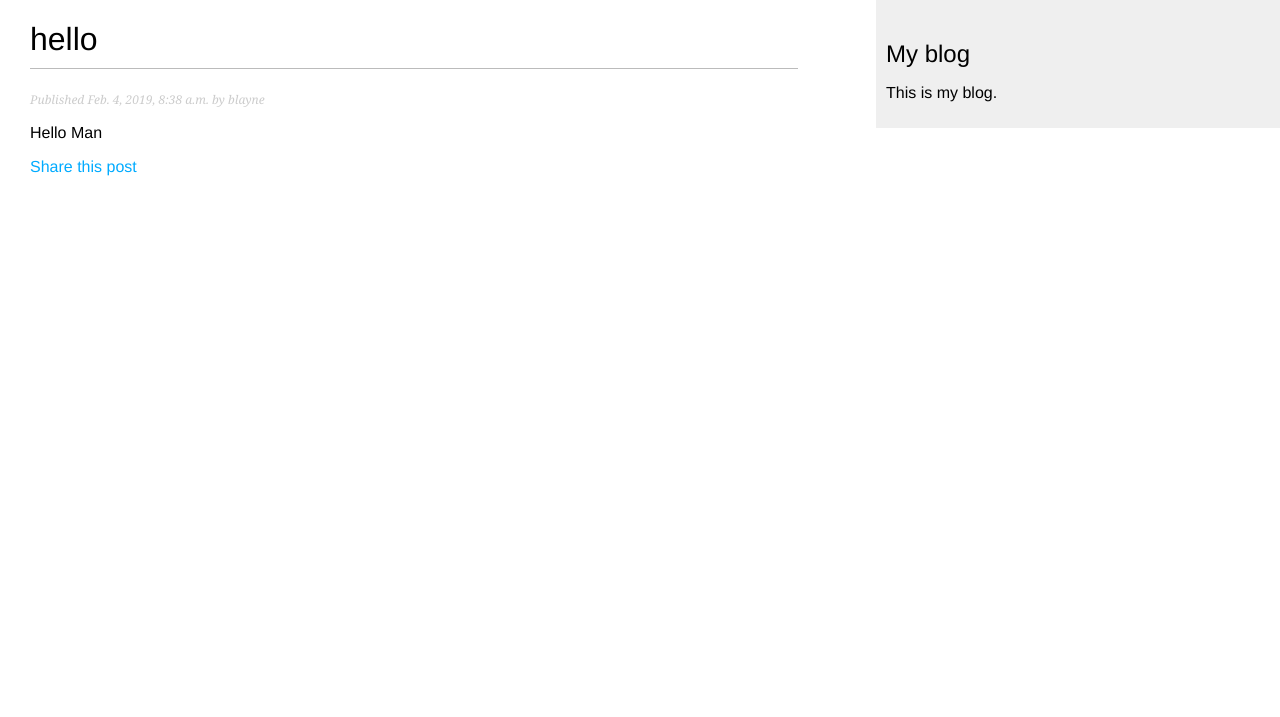
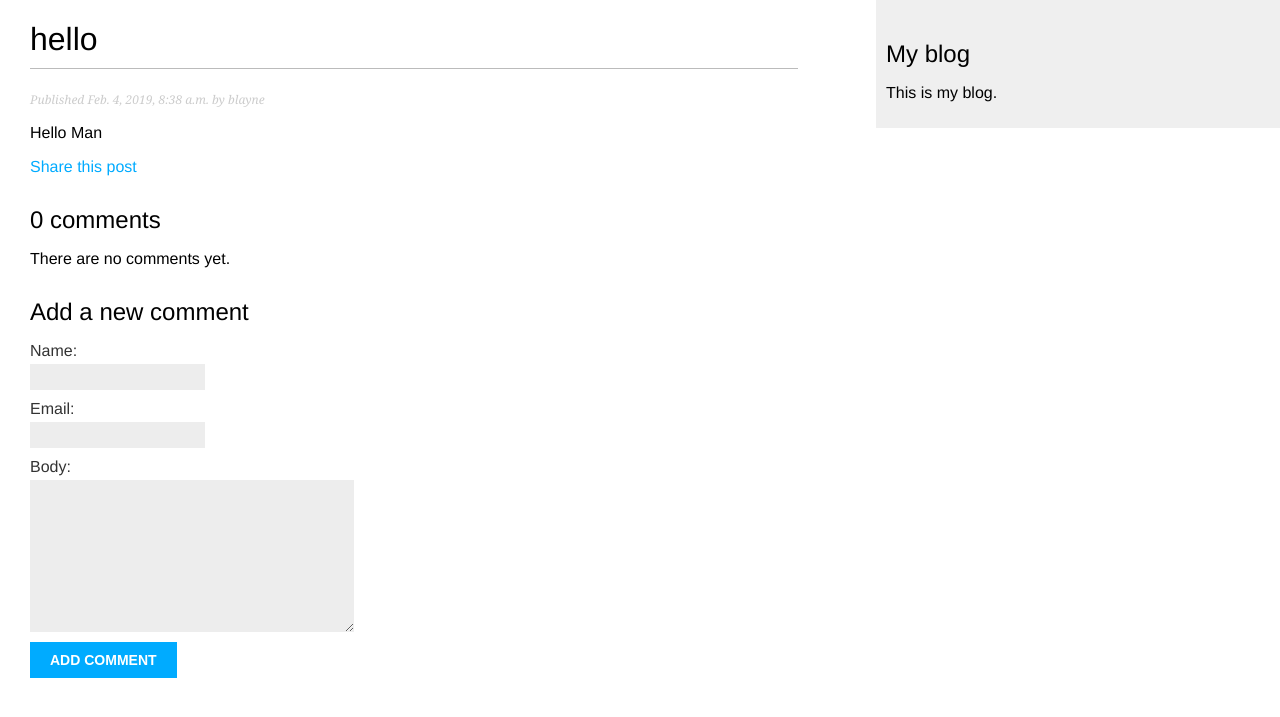
Before and after one commit to MarchenkoRoman/test, a Django app: a page that uses blog/templates/blog/post/detail.html in a window 1280 px wide. Shown: the top 717 px of the page. Run offline with Django 3.2, Linux system fonts and the light colour scheme; data comes from the database, SQL or seed files in the repository; both versions use the stored data as it was after the commit.

Commit message:
Let`s try it 2

```diff
--- a/blog/forms.py
+++ b/blog/forms.py
@@ -1,4 +1,5 @@
 from django import forms
+from .models import Comment
 
 
 class EmailPostForm(forms.Form):
@@ -6,3 +7,9 @@ class EmailPostForm(forms.Form):
     email = forms.EmailField()
     to = forms.EmailField()
     comments = forms.CharField(required=False, widget=forms.Textarea)
+
+
+class CommentForm(forms.ModelForm):
+    class Meta:
+        model = Comment
+        fields = ('name', 'email', 'body')
--- a/blog/models.py
+++ b/blog/models.py
@@ -2,6 +2,7 @@ from django.db import models
 from django.utils import timezone
 from django.contrib.auth.models import User
 from django.urls import reverse
+from taggit.managers import TaggableManager
 
 
 class PublishedManager(models.Manager):
@@ -24,14 +25,29 @@ class Post(models.Model):
     status = models.CharField(max_length=10, choices=STATUS_CHOICE, default='draft')
     objects = models.Manager()  # The default manager
     published = PublishedManager()  # Our custom manager
+    tags = TaggableManager()
 
     def get_absolute_url(self):
         return reverse('blog:post_detail', args=[self.publish.year, self.publish.month, self.publish.day, self.slug])
 
+    class Meta:
+        ordering = ('-publish',)
 
-class Meta:
-    ordering = ('-publish')
+    def __str__(self):
+        return self.title
 
 
-def __str__(self):
-    return self.title
+class Comment(models.Model):
+    post = models.ForeignKey(Post, on_delete=models.CASCADE, related_name='comments')
+    name = models.CharField(max_length=80)
+    email = models.EmailField()
+    body = models.TextField()
+    created = models.DateTimeField(auto_now_add=True)
+    updated = models.DateTimeField(auto_now=True)
+    active = models.BooleanField(default=True)
+
+    class Meta:
+        ordering = ('created',)
+
+    def __str__(self):
+        return 'Comment by {} on {}'.format(self.name, self.post)
--- a/blog/templates/blog/post/detail.html
+++ b/blog/templates/blog/post/detail.html
@@ -13,4 +13,30 @@
             Share this post
         </a>
     </p>
+    {% with comments.count as total_comments %}
+        <h2>
+            {{ total_comments }} comment{{ total_comments|pluralize }}
+        </h2>
+    {% endwith %}
+    {% for comment in comments %}
+        <div class="comment">
+            <p class="info">
+                Comment {{ forloop.counter }} by {{ counter.name }}
+                {{ comment.created }}
+            </p>
+            {{ comment.body|linebreaks }}
+        </div>
+    {% empty %}
+        <p>There are no comments yet.</p>
+    {% endfor %}
+    {% if new_comment %}
+        <h2>Your comment has been added.</h2>
+    {% else %}
+        <h2>Add a new comment</h2>
+        <form action="." method="post">
+            {{ comment_form.as_p }}
+            {% csrf_token %}
+            <p><input type="submit" value="Add comment"></p>
+        </form>
+    {% endif %}
 {% endblock %}
--- a/blog/views.py
+++ b/blog/views.py
@@ -1,7 +1,7 @@
 from django.shortcuts import render, get_object_or_404
-from .models import Post
+from .models import Post, Comment
 from django.core.paginator import Paginator, EmptyPage, PageNotAnInteger
-from .forms import EmailPostForm
+from .forms import EmailPostForm, CommentForm
 from django.core.mail import send_mail
 from django.views.generic import ListView
 
@@ -30,7 +30,25 @@ def post_list(request):
 def post_detail(request, year, month, day, post):
     post = get_object_or_404(Post, slug=post, status='published', publish__year=year, publish__month=month,
                              publish__day=day)
-    return render(request, 'blog/post/detail.html', {'post': post})
+    # List of active comments for this post
+    comments = post.comments.filter(active=True)
+
+    new_comment = None
+
+    if request.method == 'POST':
+        # A comment was posted
+        comment_form = CommentForm(data=request.POST)
+        if comment_form.is_valid():
+            # Create Comment object but don`t save to database yet
+            new_comment = comment_form.save(commit=False)
+            # Assign the current post to the comment
+            new_comment.post = post
+            # Save the comment to the database
+            new_comment.save()
+    else:
+        comment_form = CommentForm()
+    return render(request, 'blog/post/detail.html', {'post': post, 'comments': comments, 'new_comment': new_comment,
+                                                     'comment_form': comment_form})
 
 
 def post_share(request, post_id):
@@ -38,6 +56,7 @@ def post_share(request, post_id):
     sent = False
 
     if request.method == 'POST':
+        # Form was submitted
         form = EmailPostForm(request.POST)
         if form.is_valid():
             cd = form.cleaned_data
--- a/ttd/settings.py
+++ b/ttd/settings.py
@@ -38,6 +38,7 @@ INSTALLED_APPS = [
     'django.contrib.messages',
     'django.contrib.staticfiles',
     'blog.apps.BlogConfig',
+    'taggit',
 ]
 
 MIDDLEWARE = [
```
Also changed, not shown: blog/admin.py (+8 -1 lines), db.sqlite3.
